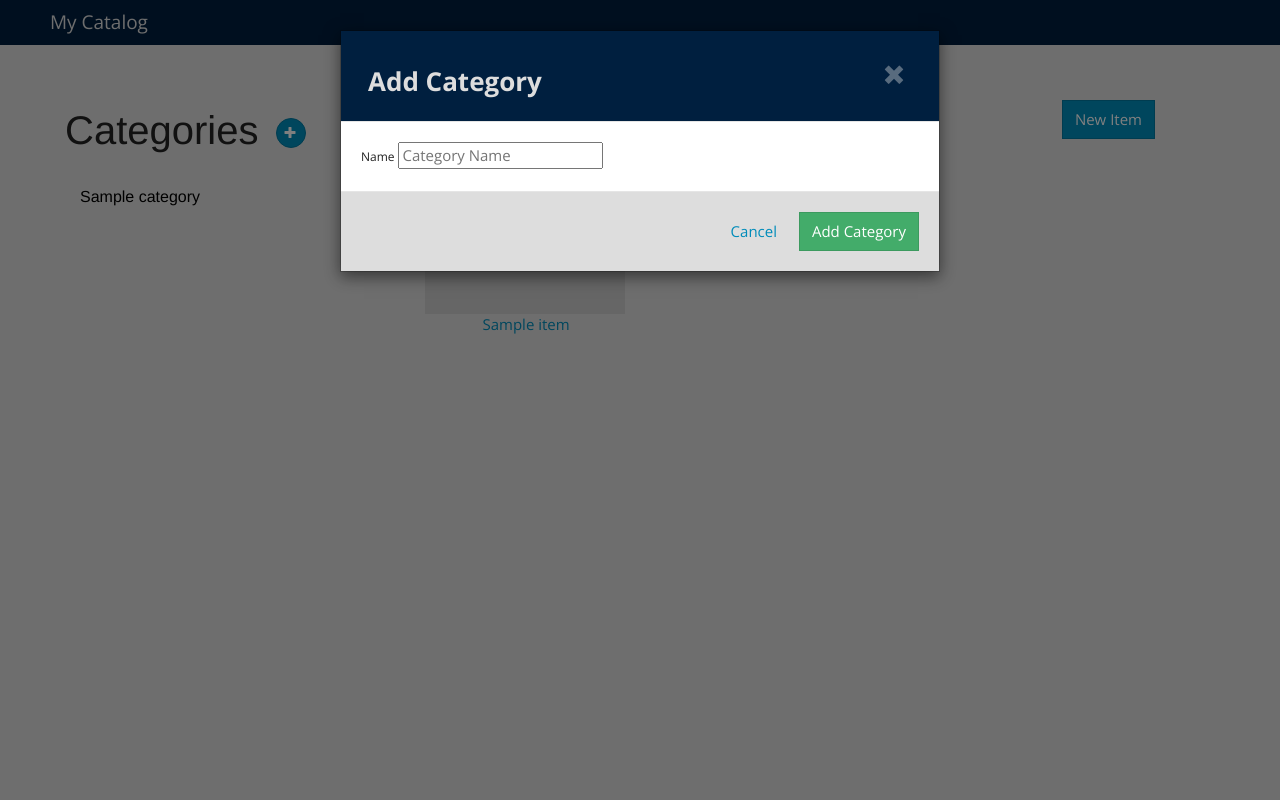
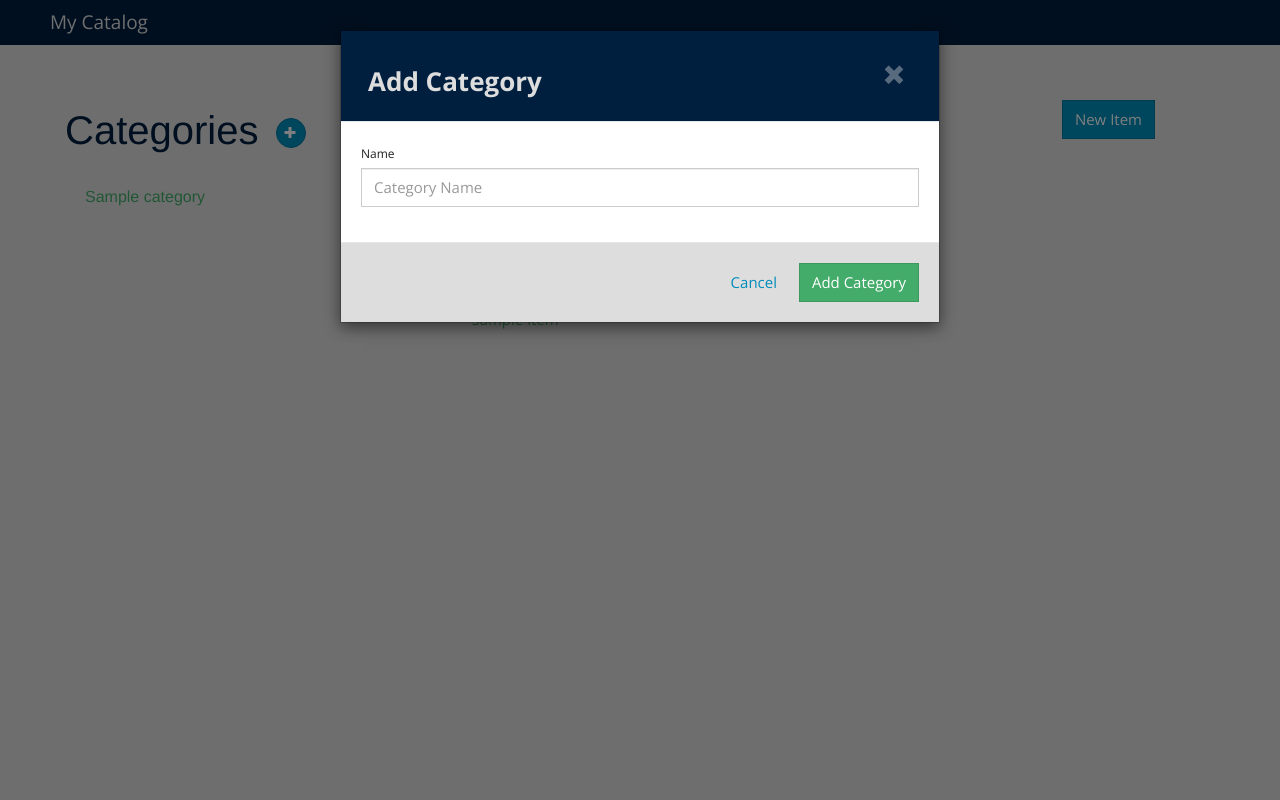
Before and after one commit to Drew-Kimberly/fullstack, a Flask app: page / in a window 1280 px wide, after a click that opens the changed part. Run offline with Flask 2, Linux system fonts and the light colour scheme; tables that the repository leaves empty hold one stand-in row (values such as "Sample post"); grey boxes labelled with a size stand in for pictures from a placeholder-image service; some libraries are stand-ins or nearby versions.

Commit message:
Lots of design work. Added CSS/Markup for Items and Categories lists

```diff
--- a/vagrant/catalog_ajax/app.py
+++ b/vagrant/catalog_ajax/app.py
@@ -7,8 +7,8 @@ import json
 
 app = Flask(__name__)
 
-# engine = create_engine('postgresql:///catalog')
-engine = create_engine('mysql://andkim:andkim@localhost:3306/catalog', pool_recycle=3600)
+engine = create_engine('postgresql:///catalog')
+# engine = create_engine('mysql://andkim:andkim@localhost:3306/catalog', pool_recycle=3600)
 Base.metadata.bind = engine
 
 DBSessionMaker = sessionmaker(bind=engine)
--- a/vagrant/catalog_ajax/database_setup.py
+++ b/vagrant/catalog_ajax/database_setup.py
@@ -47,8 +47,8 @@ class Item(Base):
         }
 
 
-# engine = create_engine('postgresql:///catalog')
-engine = create_engine('mysql://andkim:andkim@localhost:3306/catalog', pool_recycle=3600)
+engine = create_engine('postgresql:///catalog')
+# engine = create_engine('mysql://andkim:andkim@localhost:3306/catalog', pool_recycle=3600)
 if not database_exists(engine.url):
     create_database(engine.url)
 
--- a/vagrant/catalog_ajax/static/css/catalog.css
+++ b/vagrant/catalog_ajax/static/css/catalog.css
@@ -102,14 +102,15 @@ Categories
  Categories List Styling
  Adapted from http://designshack.net/articles/css/5-simple-and-practical-css-list-styles-you-can-copy-and-paste/
 */
-#categoriesContainer iv {
-    width: 200px;
+#categoriesContainer #categories {
+    width: 100%;
 }
 
 #categoriesContainer h2 {
     font: 400 40px/1.5 Helvetica, Verdana, sans-serif;
     margin: 0;
     padding: 0;
+    color: #001f3f;
 }
 
 #categoriesContainer ul {
@@ -122,40 +123,52 @@ Categories
 #categoriesContainer li {
     font: 200 16px/1.5 Helvetica, Verdana, sans-serif;
     padding-bottom: .5em;
-    width: auto;
 }
 
 #categoriesContainer li:last-child {
     border: none;
 }
 
-#categoriesContainer li a {
+#categoriesContainer .categoryLink {
     text-decoration: none;
-    color: #000;
+    font-size: 16px;
+    font-weight: bolder;
+    color: #43ac6a;
     width: 200px;
 }
 
-#categoriesContainer li:hover{
+.categoryWrapper {
+    display: inline-block;
+    padding-right: 5px;
+    padding-left: 5px;
+    border-radius: 5px 5px 5px 5px;
+}
+
+#categoriesContainer .categoryWrapper:hover{
     /*font-size: 16px;*/
-    background: #f6f6f6;
+    background: #CCCCCC;
 }
-#categoriesContainer li:hover .categoryIcon {
-    display: inline;
+#categoriesContainer .categoryWrapper:hover .categoryIcon {
+    display: inline-block;
+}
+
+#categoriesContainer .categoryLink:hover {
+    color: #358753;
 }
 
 .categoryIcon {
-    font-size:small;
+    font-size:small !important;
     display: none;
 }
 .categoryIcon.btn-edit{
-    padding-left: 25px;
+    margin-left: 25px;
     color: steelblue !important;
 }
 .categoryIcon.btn-edit:hover {
     color: #58A2FF !important;
 }
 .categoryIcon.btn-delete {
-    padding-left:3px;
+    margin-left:3px;
     color: firebrick !important;
 }
 .categoryIcon.btn-delete:hover {
@@ -170,6 +183,13 @@ Items
     height: 100%;
 }
 
+#items-top {
+    width: 70%;
+    margin-bottom: 15px;
+    height: auto;
+    float: right;
+}
+
 #items {
     width: 100%;
     margin: 0 auto;
@@ -181,27 +201,125 @@ Items
 }
 
 #items li {
-    width: 230px;
+    width: 260px;
+    height: 210px;
     float: left;
-    margin: 25px 15px 15px 10px;
-    -webkit-transition: box-shadow 0.5s ease;
-    -moz-transition: box-shadow 0.5s ease;
-    -o-transition: box-shadow 0.5s ease;
-    transition: box-shadow 0.5s ease;
+    /*margin: 25px 25px 15px 25px;*/
+    /*-webkit-transition: box-shadow 0.5s ease;*/
+    /*-moz-transition: box-shadow 0.5s ease;*/
+    /*-o-transition: box-shadow 0.5s ease;*/
+    /*transition: box-shadow 0.5s ease;*/
 }
 
-#items li img:hover {
-    -webkit-box-shadow: 0 0 7px rgba(255,255,255,0.9);
-    box-shadow: 0 0 7px rgba(255,255,255,0.9);
+#items .listItemWrapper {
+    width: 200px;
+    position: relative;
+}
+
+#items a:hover {
+    text-decoration: none;
+    cursor: default;
 }
 
 #items li span {
-    margin: auto;
+    margin: 0 auto;
     width: 50%;
+    text-align: center;
+    color: #43ac6a;
+    padding-top: 5px;
 }
 
 #items li, #items li img, #items li a, #items li span {
     display: block;
+}
+
+
+/*Hover effect adapted from:*/
+/*http://tympanus.net/codrops/2011/11/02/original-hover-effects-with-css3/*/
+#items img {
+    -webkit-transition: all 0.2s linear;
+    -moz-transition: all 0.2s linear;
+    -ms-transition: all 0.2s linear;
+    -o-transition: all 0.2s linear;
+    transition: all 0.2s linear;
+}
+.listItemWrapper .mask {
+    width: 100%;
+    height: 150px;
+    top: 0;
+    left: 0;
+    position: absolute;
+    text-align: center;
+    opacity: 0;
+    background-color: rgba(219, 128, 8, 0.7);
+    -webkit-transition: all 0.4s ease-in-out;
+    -moz-transition: all 0.4s ease-in-out;
+    -ms-transition: all 0.4s ease-in-out;
+    -o-transition: all 0.4s ease-in-out;
+    transition: all 0.4s ease-in-out;
+}
+.mask p {
+    font-family: Georgia, serif;
+    font-style: italic;
+    font-size: 12px;
+    position: absolute;
+    color: #fff;
+    padding: 0 20px;
+    text-align: center;
+    top: 15%;
+    left: 8%;
+    right: 8%;
+    opacity: 0;
+    -webkit-transform: translateY(100px);
+    -moz-transform: translateY(100px);
+    -ms-transform: translateY(100px);
+    -o-transform: translateY(100px);
+    transform: translateY(100px);
+    -webkit-transition: all 0.2s linear;
+    -moz-transition: all 0.2s linear;
+    -ms-transition: all 0.2s linear;
+    -o-transition: all 0.2s linear;
+    transition: all 0.2s linear;
+}
+.mask .btnViewItem {
+    display: inline-block;
+    padding: 7px 14px;
+    color: #fff;
+    position: absolute;
+    bottom: 12%;
+    left: 33%;
+    opacity: 0;
+    -webkit-transition: all 0.2s ease-in-out;
+    -moz-transition: all 0.2s ease-in-out;
+    -ms-transition: all 0.2s ease-in-out;
+    -o-transition: all 0.2s ease-in-out;
+    transition: all 0.2s ease-in-out;
+}
+.listItemWrapper:hover a {
+    -webkit-transform: scale(1.1);
+    -moz-transform: scale(1.1);
+    -ms-transform: scale(1.1);
+    -o-transform: scale(1.1);
+    transform: scale(1.1);
+}
+.listItemWrapper:hover .mask {
+    opacity: 1;
+}
+.listItemWrapper:hover p,
+.listItemWrapper:hover .btnViewItem {
+    opacity: 1;
+    -webkit-transform: translateY(0px);
+    -moz-transform: translateY(0px);
+    -ms-transform: translateY(0px);
+    -o-transform: translateY(0px);
+    transform: translateY(0px);
+}
+.listItemWrapper:hover p {
+    -webkit-transition-delay: 0.1s;
+    -moz-transition-delay: 0.1s;
+    -ms-transition-delay: 0.1s;
+    -o-transition-delay: 0.1s;
+    transition-delay: 0.1s;
 }
 
 #noItems {
@@ -234,3 +352,7 @@ Items
 .itemCategory, .itemName {
     padding-top: 15px;
 }
+
+#itemDescription {
+    height: 150px;
+}
--- a/vagrant/catalog_ajax/templates/partials/addcategory.html
+++ b/vagrant/catalog_ajax/templates/partials/addcategory.html
@@ -1,4 +1,6 @@
-<form id="newCategoryForm">
-    <label for=name>Name</label>
-    <input type="text" class="nameInput" id="name" name="name" placeholder="Category Name"/>
+<form id="newCategoryForm" role="form">
+    <div class="form-group categoryName">
+        <label for=name>Name</label>
+        <input type="text" class=" form-control nameInput" id="name" name="name" placeholder="Category Name"/>
+    </div>
 </form>
--- a/vagrant/catalog_ajax/templates/partials/catalog_categories.html
+++ b/vagrant/catalog_ajax/templates/partials/catalog_categories.html
@@ -3,6 +3,7 @@
     <ul>
         {% for category in data %}
         <li>
+            <div class="categoryWrapper">
                 <a id="{{ category.category_id }}" class="categoryLink" href="#">
                     {{ category.name }}
                 </a>
@@ -14,6 +15,7 @@
                         data-target="#deleteCategory" data-delete="#confirmDeleteCategory">
                     <i class="glyphicon glyphicon-remove"></i>
                 </a>
+            </div>
         </li>
         {% endfor %}
     </ul>
--- a/vagrant/catalog_ajax/templates/partials/catalog_items.html
+++ b/vagrant/catalog_ajax/templates/partials/catalog_items.html
@@ -3,10 +3,16 @@
     <ul>
         {% for item in data %}
         <li>
-            <a class="itemLink" href="#">
-                <img class="itemThumbnailImage" src="http://dummyimage.com/200x150/335/DDD" />
-                <span class="itemNameLabel">{{ item.name }}</span>
-            </a>
+            <div class="listItemWrapper">
+                <a class="itemLink" href="#">
+                    <img class="itemThumbnailImage" src="http://dummyimage.com/200x150/335/DDD" />
+                    <div class="mask">
+                        <p>{{ item.description }}</p>
+                        <button type="button" class="btn btn-primary btn-sm btnViewItem">View</button>
+                    </div>
+                    <span class="itemNameLabel">{{ item.name }}</span>
+                </a>
+            </div>
         </li>
         {% endfor %}
     </ul>
--- a/vagrant/catalog_ajax/templates/partials/deletecategory.html
+++ b/vagrant/catalog_ajax/templates/partials/deletecategory.html
@@ -1,4 +1,4 @@
-<form id="deleteCategoryForm">
+<form id="deleteCategoryForm" role="form">
     <p>
         Are you sure you want to delete this category?
     </p>
--- a/vagrant/catalog_ajax/templates/partials/editcategory.html
+++ b/vagrant/catalog_ajax/templates/partials/editcategory.html
@@ -1,4 +1,6 @@
-<form id="editCategoryForm">
-    <label for=name>Name</label>
-    <input type="text" class="nameInput" id="name" name="name"/>
+<form id="editCategoryForm" role="form">
+    <div class="form-group categoryName">
+        <label for=name>Name</label>
+        <input type="text" class="nameInput" id="name" name="name"/>
+    </div>
 </form>
```
Lines whose indentation alone changed are shown as unchanged.
